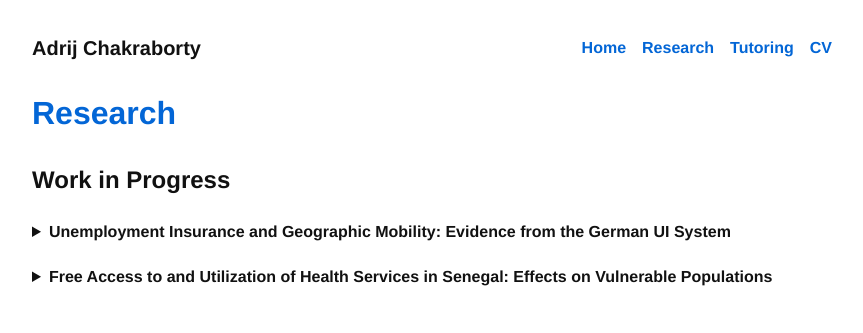
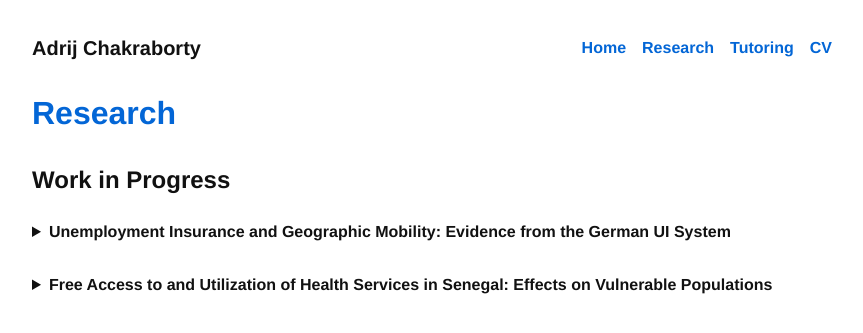
Before and after one commit to AdrijC3/AdrijC3.github.io, a Jekyll site: the page built from research.md, in a window 1280 px wide. Shown: the top 333 px of the page, without its empty margins (208-1071 px from the left). Built offline with Jekyll 4.4.1, drawn with Linux system fonts in a browser that asks for light colours.

Commit message:
Fixed Research dropdown sizing and spacing

```diff
--- a/_layouts/default.html
+++ b/_layouts/default.html
@@ -98,6 +98,19 @@
       overflow: hidden;
     }
 
+    details summary {
+      font-size: 1rem;
+      font-weight: 600;
+      cursor: pointer;
+      margin-bottom: 0.5rem;
+    }
+
+    details p {
+      font-size: 1rem;
+      line-height: 1.5;
+      margin-bottom: 0.75rem;
+    }
+
     details[open] summary ~ * {
       animation: fadeDown 0.3s ease-in;
     }
@@ -105,7 +118,7 @@
     @keyframes fadeDown {
       from {
         opacity: 0;
-        transform: translateY(-5px);
+        transform: translateY(-2px);
       }
       to {
         opacity: 1;
@@ -166,6 +179,11 @@
         line-height: 1.3;
         margin-top: 1.25rem;
         margin-bottom: 0.75rem;
+      }
+
+      details summary,
+      details p {
+        font-size: 0.95rem;
       }
 
       p {
```
Also changed, not shown: other parts of _layouts/default.html (+1 -1 lines).
